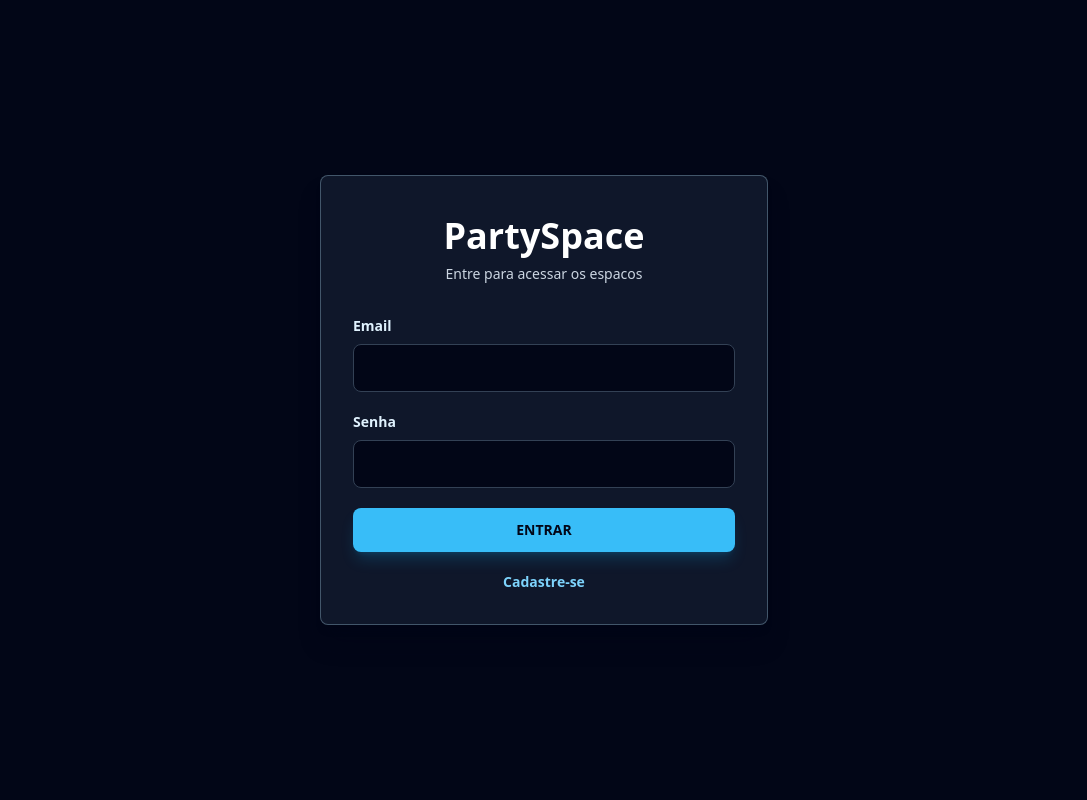
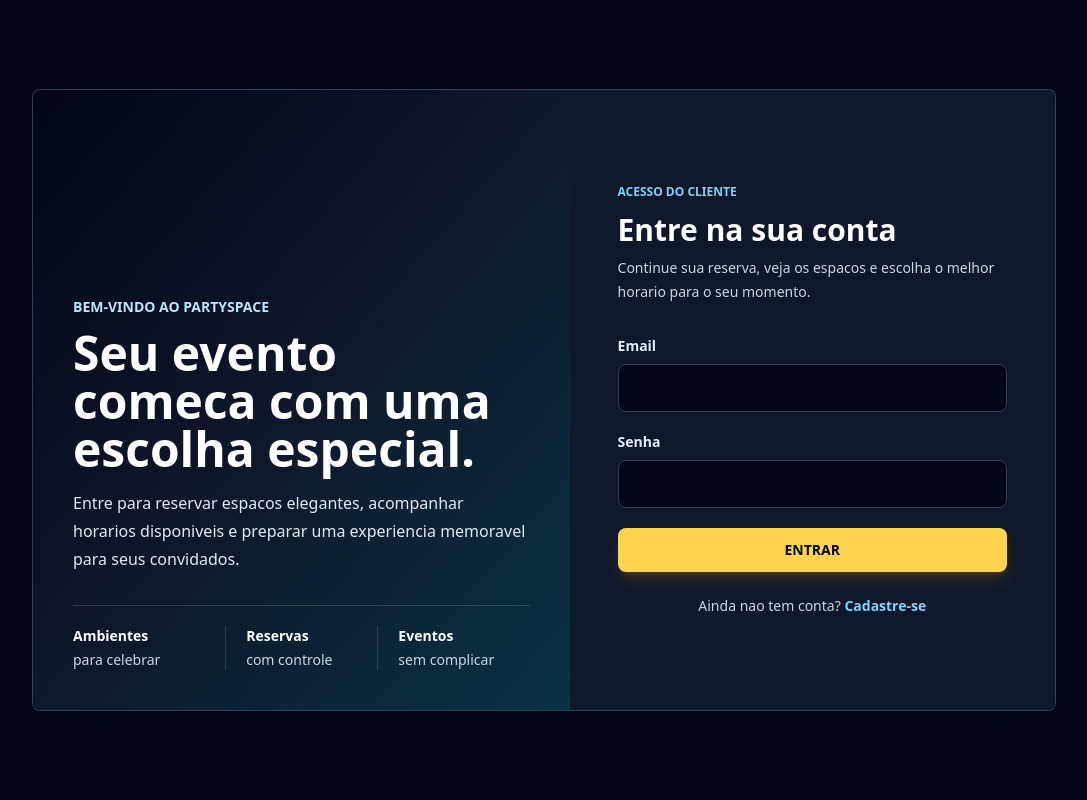
Before and after one commit to telecobelmiro-wq/ProjetoFinalPY, a Django app: page /login/ in a window 1280 px wide. Shown: the whole page, without its empty margins (96-1183 px from the left). Run offline with Django 5.2, Linux system fonts and the light colour scheme; some libraries are stand-ins or nearby versions.

Commit message:
selecionando ftos

```diff
--- a/ProjetoFpy/templates/admin.html
+++ b/ProjetoFpy/templates/admin.html
@@ -15,7 +15,7 @@
 
         <header class="mb-6 flex flex-col gap-4 rounded-lg border border-sky-200/30 bg-slate-900 p-5 shadow-xl shadow-slate-950/30 sm:flex-row sm:items-center sm:justify-between">
             <div>
-                <p class="mb-1 text-xs font-bold uppercase tracking-wide text-sky-300">Dubai Eventos</p>
+                <p class="mb-1 text-xs font-bold uppercase tracking-wide text-sky-300">PartySpace</p>
                 <h1 class="text-3xl font-bold text-white">PartySpace</h1>
                 <p class="text-sm text-slate-300">Painel administrativo</p>
             </div>
--- a/ProjetoFpy/templates/cadastro.html
+++ b/ProjetoFpy/templates/cadastro.html
@@ -16,7 +16,7 @@
             Voltar
         </a>
 
-        <p class="mt-8 text-center text-xs font-bold uppercase tracking-wide text-sky-300">Dubai Eventos</p>
+        <p class="mt-8 text-center text-xs font-bold uppercase tracking-wide text-sky-300">PartySpace</p>
         <h1 class="mt-2 text-center text-4xl font-bold text-white">
             PartySpace
         </h1>
--- a/ProjetoFpy/templates/home.html
+++ b/ProjetoFpy/templates/home.html
@@ -15,7 +15,7 @@
 
         <header class="mb-6 flex flex-col gap-4 rounded-lg border border-sky-200/30 bg-slate-900 p-5 shadow-xl shadow-slate-950/30 sm:flex-row sm:items-center sm:justify-between">
             <div>
-                <p class="mb-1 text-xs font-bold uppercase tracking-wide text-sky-300">Dubai Eventos</p>
+                <p class="mb-1 text-xs font-bold uppercase tracking-wide text-sky-300">PartySpace</p>
                 <h1 class="text-3xl font-bold text-white">PartySpace</h1>
                 <p class="text-sm text-slate-300">Espacos disponiveis para eventos</p>
             </div>
--- a/ProjetoFpy/templates/login.html
+++ b/ProjetoFpy/templates/login.html
@@ -1,4 +1,5 @@
 <!DOCTYPE html>
+{% load static %}
 <html lang="pt-br">
 
 <head>
@@ -8,14 +9,48 @@
     <script src="https://cdn.tailwindcss.com"></script>
 </head>
 
-<body class="flex min-h-screen items-center justify-center bg-slate-950 p-5 text-slate-100">
+<body class="min-h-screen bg-slate-950 text-slate-100">
 
-    <main class="w-full max-w-md rounded-lg border border-sky-200/30 bg-slate-900 p-8 shadow-xl shadow-slate-950/40">
+    <main class="flex min-h-screen items-center justify-center px-5 py-8">
+        <section class="grid w-full max-w-5xl overflow-hidden rounded-lg border border-sky-200/20 bg-slate-900 shadow-2xl shadow-slate-950/60 lg:grid-cols-[1.05fr_0.95fr]">
+            <div class="relative min-h-[320px] bg-gradient-to-br from-slate-950 via-slate-900 to-cyan-950 p-8 sm:p-10 lg:min-h-[620px]">
+                <div class="flex h-full flex-col justify-end">
+                    <div class="max-w-xl">
+                        <p class="text-sm font-semibold uppercase text-sky-200">Bem-vindo ao PartySpace</p>
+                        <h1 class="mt-3 text-4xl font-bold leading-tight text-white sm:text-5xl">
+                            Seu evento comeca com uma escolha especial.
+                        </h1>
+                        <p class="mt-4 max-w-lg text-base leading-7 text-slate-200">
+                            Entre para reservar espacos elegantes, acompanhar horarios disponiveis e preparar uma experiencia memoravel para seus convidados.
+                        </p>
 
-        <h1 class="mt-2 text-center text-4xl font-bold text-white">
-            PartySpace
-        </h1>
-        <p class="mt-2 text-center text-sm text-slate-300">Entre para acessar os espacos</p>
+                        <div class="mt-8 grid gap-5 border-t border-white/15 pt-5 text-sm text-slate-100 sm:grid-cols-3 sm:gap-0 sm:divide-x sm:divide-white/15">
+                            <div class="sm:pr-5">
+                                <p class="font-bold text-white">Ambientes</p>
+                                <p class="mt-1 text-slate-300">para celebrar</p>
+                            </div>
+                            <div class="sm:px-5">
+                                <p class="font-bold text-white">Reservas</p>
+                                <p class="mt-1 text-slate-300">com controle</p>
+                            </div>
+                            <div class="sm:pl-5">
+                                <p class="font-bold text-white">Eventos</p>
+                                <p class="mt-1 text-slate-300">sem complicar</p>
+                            </div>
+                        </div>
+                    </div>
+                </div>
+            </div>
+
+            <div class="flex items-center bg-slate-900 px-6 py-8 sm:px-10 lg:px-12">
+                <div class="w-full">
+                    <p class="text-xs font-bold uppercase text-sky-300">Acesso do cliente</p>
+                    <h2 class="mt-3 text-3xl font-bold text-white">
+                        Entre na sua conta
+                    </h2>
+                    <p class="mt-2 text-sm leading-6 text-slate-300">
+                        Continue sua reserva, veja os espacos e escolha o melhor horario para o seu momento.
+                    </p>
 
                     {% if messages %}
                     <div class="mt-6 space-y-2">
@@ -34,26 +69,30 @@
                         <div>
                             <label for="email" class="mb-2 block text-sm font-semibold text-sky-100">Email</label>
                             <input id="email" type="text" name="email" value="{{ email|default:'' }}" inputmode="email" required
-                    class="h-12 w-full rounded-lg border border-slate-700 bg-slate-950 px-4 text-slate-100 outline-none placeholder:text-slate-500 focus:border-sky-300">
+                                class="h-12 w-full rounded-lg border border-slate-700 bg-slate-950 px-4 text-slate-100 outline-none placeholder:text-slate-500 focus:border-sky-300 focus:ring-2 focus:ring-sky-300/20">
                         </div>
 
                         <div>
                             <label for="password" class="mb-2 block text-sm font-semibold text-sky-100">Senha</label>
                             <input id="password" type="password" name="password" required
-                    class="h-12 w-full rounded-lg border border-slate-700 bg-slate-950 px-4 text-slate-100 outline-none focus:border-sky-300">
+                                class="h-12 w-full rounded-lg border border-slate-700 bg-slate-950 px-4 text-slate-100 outline-none focus:border-sky-300 focus:ring-2 focus:ring-sky-300/20">
                         </div>
 
                         <button type="submit"
-                class="w-full rounded-lg bg-sky-400 px-8 py-3 text-sm font-bold uppercase text-slate-950 shadow-lg shadow-sky-500/20 hover:bg-sky-300">
+                            class="w-full rounded-lg bg-amber-300 px-8 py-3 text-sm font-bold uppercase text-slate-950 shadow-lg shadow-amber-500/20 transition hover:bg-amber-200">
                             Entrar
                         </button>
                     </form>
 
-        <p class="mt-5 text-center text-sm text-slate-300">
+                    <p class="mt-6 text-center text-sm text-slate-300">
+                        Ainda nao tem conta?
                         <a href="{% url 'cadastro' %}" class="font-semibold text-sky-300 hover:text-sky-200">
                             Cadastre-se
                         </a>
                     </p>
+                </div>
+            </div>
+        </section>
     </main>
 </body>
 
--- a/ProjetoFpy/views.py
+++ b/ProjetoFpy/views.py
@@ -15,23 +15,25 @@ HORARIOS = [f'{hora:02d}:00' for hora in range(1, 24)] + ['00:00']
 ESPACO_PADRAO_CHAVE = 'espaco_padrao_criado'
 
 
-desc_dubai = (
-    'Localizado em Santa Cruz do Sul, o Dubai Eventos oferece uma estrutura moderna e completa para receber eventos '
+desc_partyspace = (
+    'Localizado em Santa Cruz do Sul, o PartySpace oferece uma estrutura moderna e completa para receber eventos '
     'de diferentes formatos e tamanhos. O espaco combina elegancia, conforto e funcionalidade, proporcionando o '
     'ambiente perfeito para celebracoes inesqueciveis. Com atendimento personalizado e uma estrutura preparada para '
-    'receber seus convidados, o Dubai Eventos e a escolha ideal para quem busca qualidade e excelencia em cada ocasiao.'
+    'receber seus convidados, o PartySpace e a escolha ideal para quem busca qualidade e excelencia em cada ocasiao.'
 )
 
 
 def cria_espaco():
     _, criado = Configuracao.objects.get_or_create(chave=ESPACO_PADRAO_CHAVE)
+    Espaco.objects.filter(nome='Dubai Eventos').update(nome='PartySpace', descricao=desc_partyspace)
+
     if not criado or Espaco.objects.exists():
         return
 
     Espaco.objects.create(
-        nome='Dubai Eventos',
+        nome='PartySpace',
         endereco='R. Barao do Arroio Grande, 599 - Lot. Vila Nova, Santa Cruz do Sul - RS, 96835-213',
-        descricao=desc_dubai,
+        descricao=desc_partyspace,
         imagem1='ProjetoFpy/img/dubaieventos.jpg',
         imagem2='ProjetoFpy/img/dubaiinterno.jpg',
         imagem3='ProjetoFpy/img/palcodubai.webp',
```
Also changed, not shown: ProjetoFpy/static/ProjetoFpy/img/luxor.jpg (added), media/espacos/luxor_ZKVfyu7.jpg (added), media/espacos/luxor_uFxFEsI.jpg (added). Lines whose indentation alone changed are shown as unchanged.
